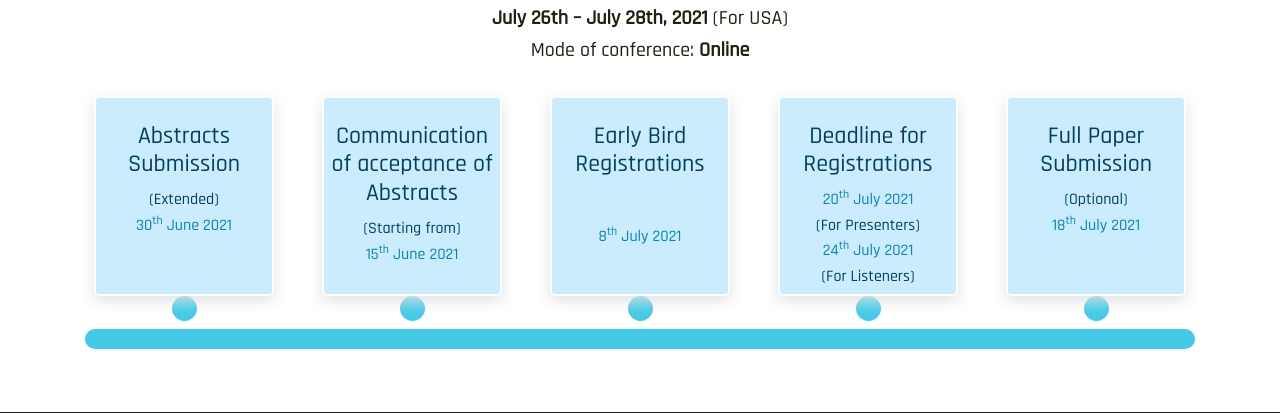
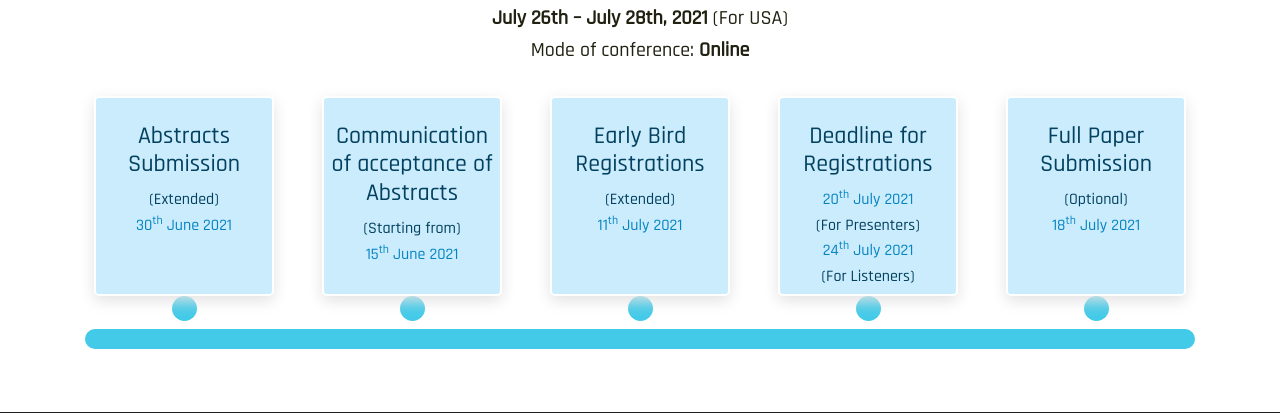
Before and after one commit to touqeer121/nitwConference-live, a Django app: page /important-dates/ in a window 1280 px wide. Shown: the part 246-659 px from the top of the page. Run offline with Django 3.2, Linux system fonts and the light colour scheme; parts of the project's set-up code (start-up, migrations or seed data) failed here and were passed over; some libraries are stand-ins or nearby versions; some web fonts are replaced.

Commit message:
early registrations extended

```diff
--- a/templates/deadlines.html
+++ b/templates/deadlines.html
@@ -45,8 +45,9 @@
             <div class="col-md-2 col-sm-6 my-item-logo" style="margin: 0 auto;">
                 <div class="timeline-wrap">
                     <h4 class="timeline-card-text">Early Bird Registrations</h4>
-                    <h4 ><br></h4>
-                    <p>8<sup>th</sup> July 2021</p>
+                    <!-- <h4 ><br></h4> -->
+                    (Extended)
+                    <p>11<sup>th</sup> July 2021</p>
                 </div>
                 <span class="dot"></span>
             </div>
--- a/templates/home.html
+++ b/templates/home.html
@@ -190,8 +190,9 @@
                 <div class="col-md-2 col-sm-6 my-item-logo" style="margin: 0 auto;">
                     <div class="timeline-wrap">
                         <h4 class="timeline-card-text">Early Bird Registrations</h4>
-                        <h4 ><br></h4>
-                        <p>8<sup>th</sup> July 2021</p>
+                        <!-- <h4 ><br></h4> -->
+                        (Extended)
+                        <p>11<sup>th</sup> July 2021</p>
                     </div>
                     <span class="dot"></span>
                 </div>
--- a/templates/register.html
+++ b/templates/register.html
@@ -133,7 +133,7 @@
             </p>
             <br>
             <p class="my-content">
-              Last date for Early registration is <b>8<sup>th</sup> July</b>.
+              Last date for Early registration is <b>11<sup>th</sup> July</b> (Extended).
             </p>
             <br>
             <table class="table"  data-aos="fade-right" data-aos-duration="1000">
```
